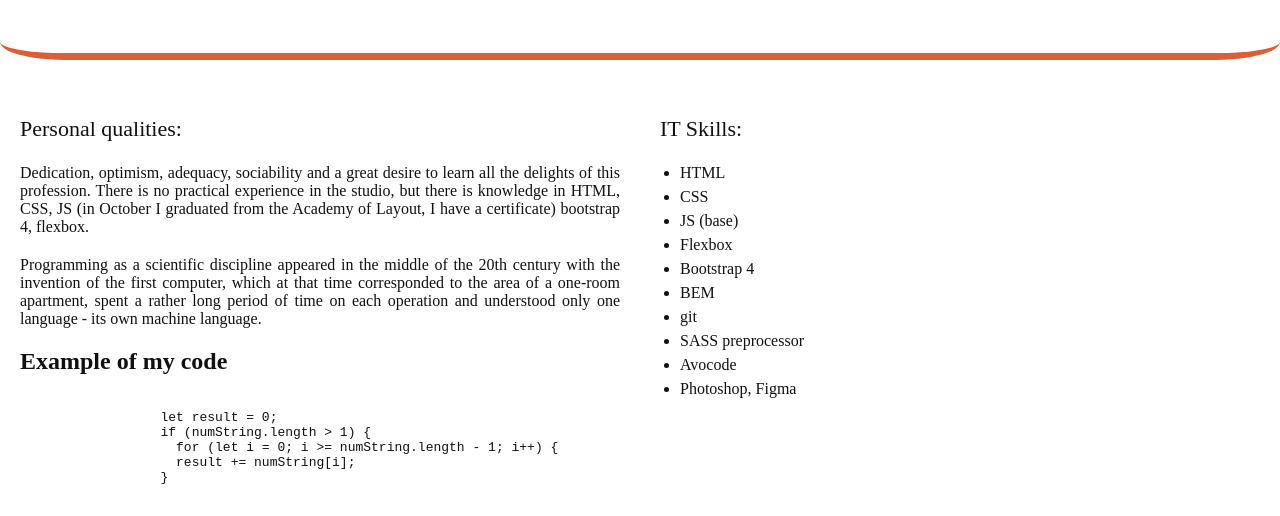
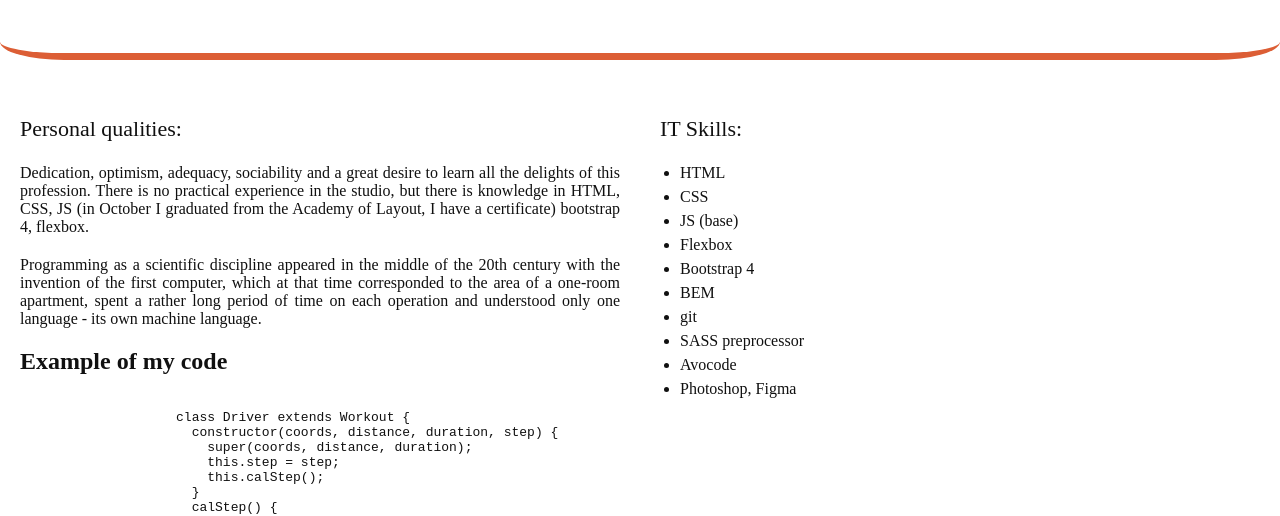
Before and after one commit to Dicmen92/rsschool-cv, a plain HTML site: page index.html in a window 1280 px wide. Shown: the part 429-945 px from the top of the page. Drawn offline with Linux system fonts and the light colour scheme.

Commit message:
feat: add code in js

```diff
--- a/index.html
+++ b/index.html
@@ -85,11 +85,17 @@
             <h2 class="section-title">Example of my code</h2>
             <pre class="pre">
                   <code>
-                  let result = 0;
-                  if (numString.length &gt; 1) {
-                    for (let i = 0; i &gt;= numString.length - 1; i++) {
-                    result += numString[i];
-                  }
+                    class Driver extends Workout {
+                      constructor(coords, distance, duration, step) {
+                        super(coords, distance, duration);
+                        this.step = step;
+                        this.calStep();
+                      }
+                      calStep() {
+                        this.speed = this.distance / (this.duration / 60);
+                        return this.speed;
+                      }
+                    }
                 </code>
                 </pre>
             <a
```
